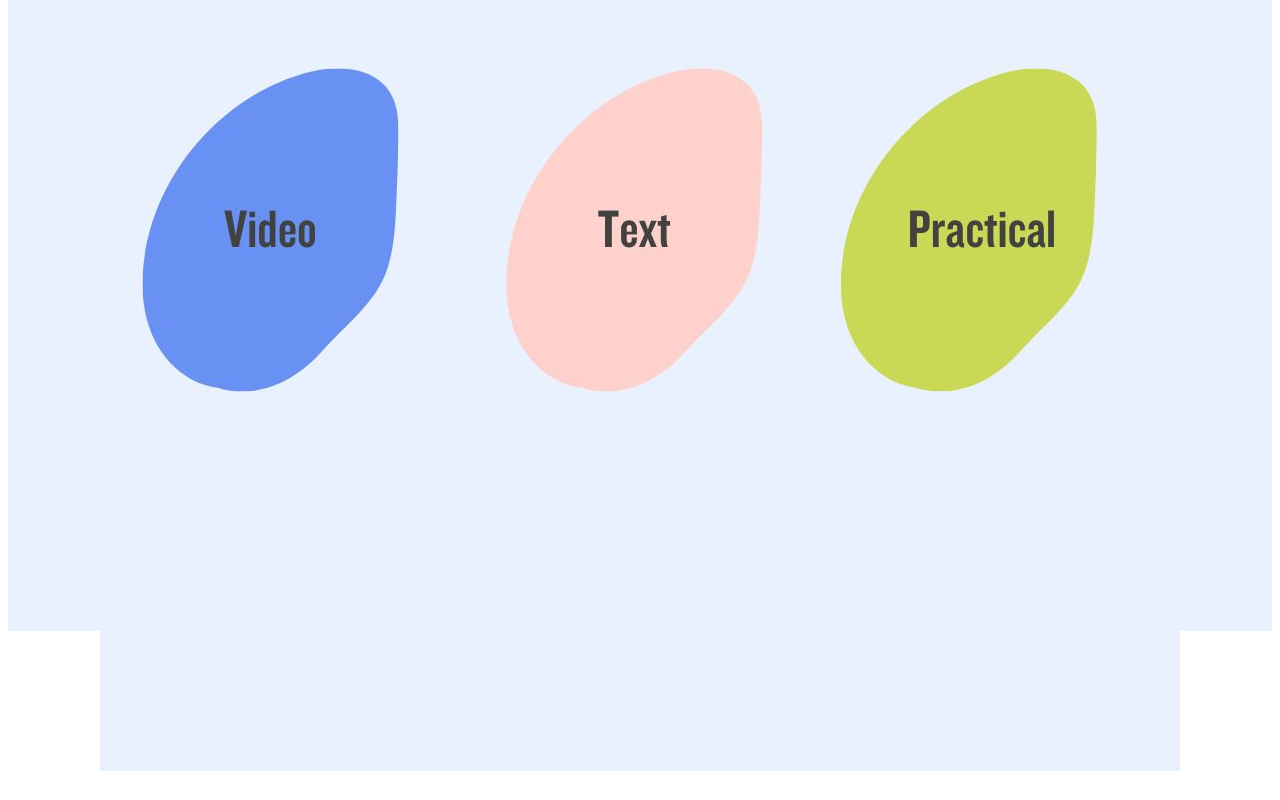
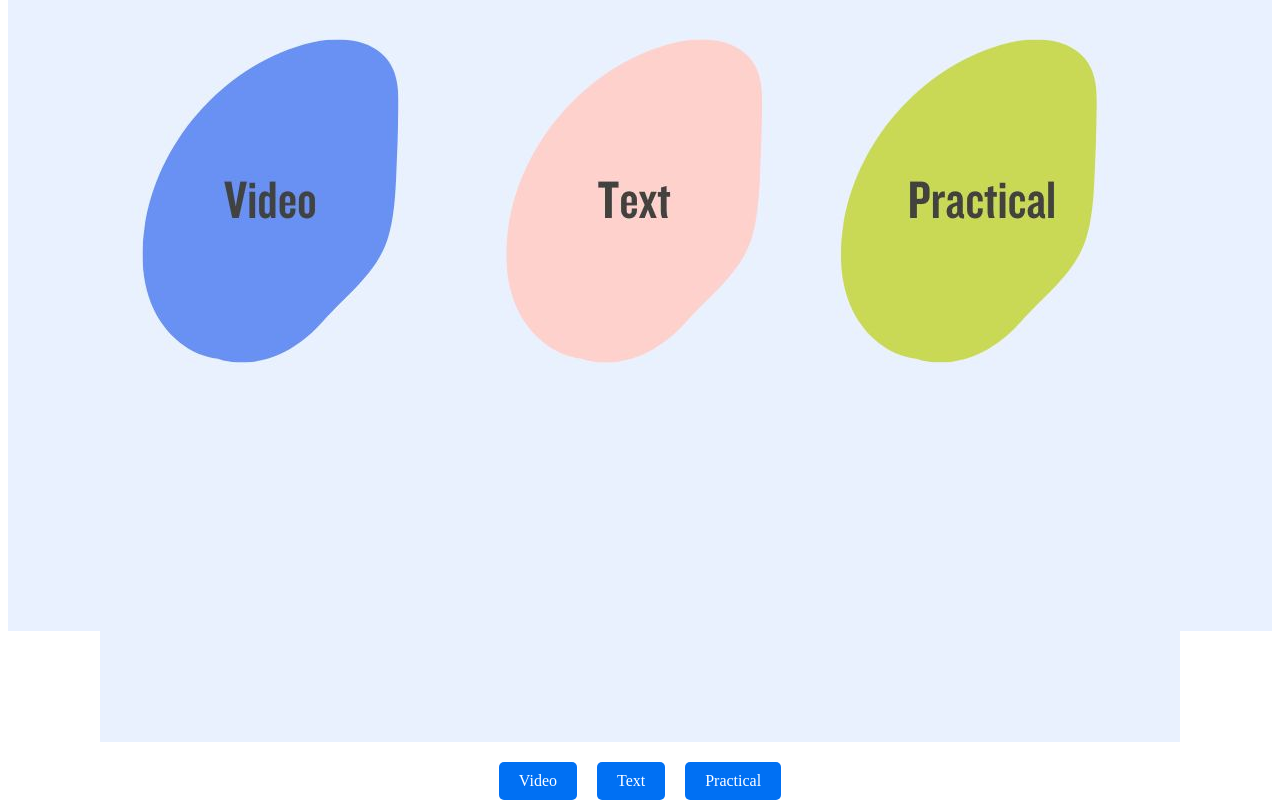
Before and after one commit to mandymerlin/joywarrior, a Next.js app: page /training in a window 1280 px wide. Shown: the part 177-977 px from the top of the page. Before the commit the page ends 948 px from the top, so only its background shows below. Built offline with nearby package versions, Linux system fonts and the light colour scheme.

Commit message:
newbuttons

```diff
--- a/src/app/training/TrainingPage.module.css
+++ b/src/app/training/TrainingPage.module.css
@@ -1,3 +1,5 @@
+/* src/app/training/TrainingPage.module.css */
+
 .container {
   display: flex;
   justify-content: center;
@@ -8,3 +10,45 @@
   text-align: center;
   flex-direction: column;
 }
+
+.image {
+  max-width: 100%;
+  height: auto;
+}
+
+.buttonsContainer {
+  margin-top: 20px;
+}
+
+.button {
+  display: inline-block;
+  margin: 0 10px;
+  padding: 10px 20px;
+  font-size: 16px;
+  text-decoration: none;
+  color: white;
+  background-color: #0070f3;
+  border-radius: 5px;
+  transition: background-color 0.3s ease;
+}
+
+.button:hover {
+  background-color: #005bb5;
+}
+
+
+.button {
+  display: inline-block;
+  margin: 0 10px;
+  padding: 10px 20px;
+  font-size: 16px;
+  text-decoration: none;
+  color: white;
+  background-color: #0070f3;
+  border-radius: 5px;
+  transition: background-color 0.3s ease;
+}
+
+.button:hover {
+  background-color: #005bb5;
+}
--- a/src/app/training/page.tsx
+++ b/src/app/training/page.tsx
@@ -1,11 +1,23 @@
 // src/app/training/page.tsx
 import React from 'react';
+import Link from 'next/link';
 import styles from './TrainingPage.module.css';
 
 const TrainingPage: React.FC = () => {
   return (
     <div className={styles.container}>
       <img src="/images/JOY.jpg" alt="Joyful Learning" className={styles.image} />
+      <div className={styles.buttonsContainer}>
+        <Link href="/video" className={styles.button}>
+          Video
+        </Link>
+        <Link href="/text" className={styles.button}>
+          Text
+        </Link>
+        <Link href="/practical" className={styles.button}>
+          Practical
+        </Link>
+      </div>
     </div>
   );
 };
```
Also changed, not shown: src/app/Practical/page.tsx (added, +12 -0 lines), src/app/Text/page.tsx (added, +12 -0 lines), src/app/Video/page.tsx (added, +12 -0 lines). Lines whose indentation alone changed are shown as unchanged.
